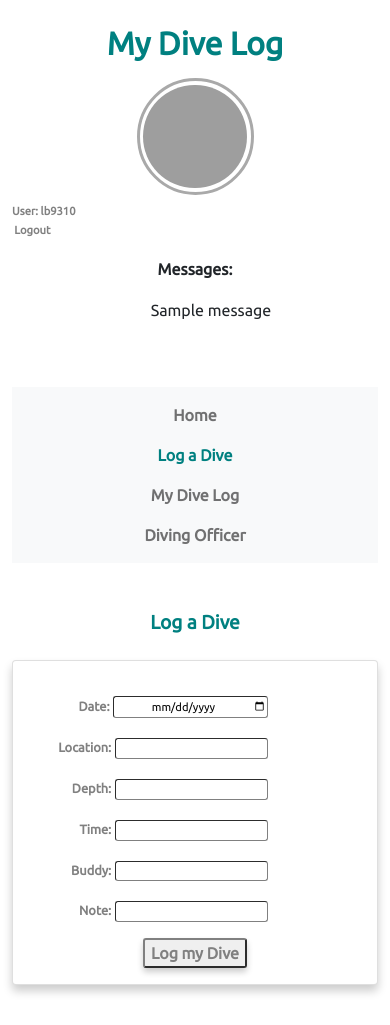
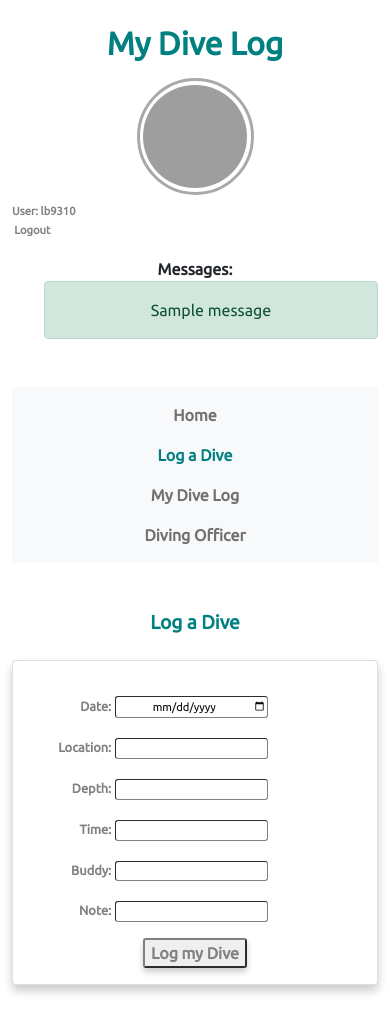
Before and after one commit to lisa-butler/My-Dive-Log, a Django app: page /log_a_dive/ in a window 390 px wide. Shown: the top 1025 px of the page. Run offline with Django 3.2, Linux system fonts and the light colour scheme; a user stored in the database is signed in; tables that the repository leaves empty hold one stand-in row (values such as "Sample post"); one stand-in notice (Sample message) is shown; some libraries are stand-ins or nearby versions; grey boxes are pictures that could not be loaded.

Commit message:
Styling and changes after merging branches

```diff
--- a/log/forms.py
+++ b/log/forms.py
@@ -9,10 +9,9 @@ from django.contrib.auth.forms import UserCreationForm
 class ItemForm(forms.ModelForm):
     class Meta:
         model = Item
-        fields = ['username', 'date', 'location', 'depth', 'time', 'buddy', 'note']
+        fields = ['date', 'location', 'depth', 'time', 'buddy', 'note']
         widgets = {
-            'username': forms.HiddenInput(),
-            'date': forms.DateInput(attrs={'class': 'form-inputs', 'type': 'date', 'id': 'date-input'}),
+            'date': forms.DateInput(attrs={'class': 'form-inputs', 'type': 'date', 'id': 'date-input', 'maxlength': '50'}),
             'location': forms.TextInput(attrs={'class': 'form-inputs'}),
             'depth': forms.TextInput(attrs={'class': 'form-inputs'}),
             'time': forms.TextInput(attrs={'class': 'form-inputs'}),
--- a/log/models.py
+++ b/log/models.py
@@ -15,7 +15,6 @@ class DiveLog(models.Model):
 
 
 class Item(models.Model):
-    # username = models.CharField(max_length=50, default='No username')
     username = models.ForeignKey(User, on_delete=models.CASCADE)
     date = models.DateField(max_length=50, null=False, blank=False)
     location = models.CharField(max_length=50, null=False, blank=False)
@@ -24,7 +23,7 @@ class Item(models.Model):
     buddy = models.CharField(max_length=50, null=False, blank=False)
     note = models.TextField(max_length=50, null=True, blank=True)
 
-    def __str__(self):
+    def __repr__(self):
         return self.date
 
 
--- a/log/static/style.css
+++ b/log/static/style.css
@@ -636,10 +636,10 @@ footer {
     }
 
     #date-input {
-        width: max-content;
+
         height: 2em;
-        max-width: 14em;
+        min-width: 0;
         text-align: center;
-        width: auto;
+        width: 60%;
     }
 }
--- a/log/views.py
+++ b/log/views.py
@@ -35,17 +35,16 @@ def index(request):
 
 @login_required
 def log_a_dive(request):
+    form = ItemForm(request.POST or None)
     if request.method == 'POST':
-        form = ItemForm(request.POST)
         if form.is_valid():
-            cleaned_form = form.clean()
-            cleaned_form['username'] = request.user
-            new_form = ItemForm(cleaned_form)
-            # request.user.DiveLog_set.Create(name=n)
-            new_form.save()
+            form.instance.username = request.user
+            form.save()
             messages.success(request, "Dive logged!")
             return redirect('get_logpage')
-    form = ItemForm()
+        else:
+            messages.error(request, "An Error Occurred")
+
     context = {
         'form': form
     }
--- a/templates/base_generic.html
+++ b/templates/base_generic.html
@@ -43,7 +43,7 @@
       <strong>Messages:</strong>
       <ul>
         {% for message in messages %}
-        <li class="alert {% if message.tags == 'error' %}alert-danger{% else %}danger-{{message.tags}}{% endif %}">{{message}}</li>
+        <li class="alert {% if message.tags == 'error' %}alert-danger{% else %}alert-{{ message.tags }}{% endif %}">{{message}}</li>
         {% endfor %}
       </ul>
     </div>
```
Also changed, not shown: log/migrations/0004_auto_20221003_1543.py (added).
